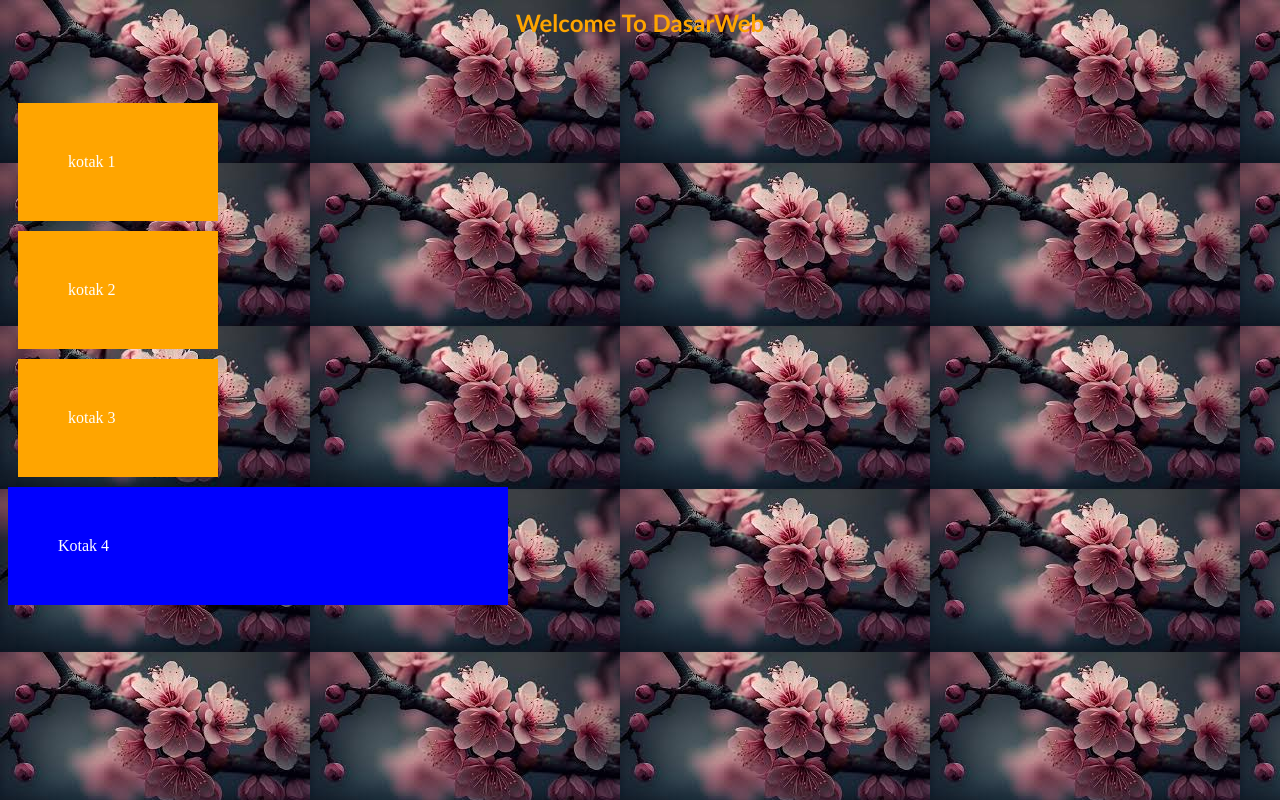
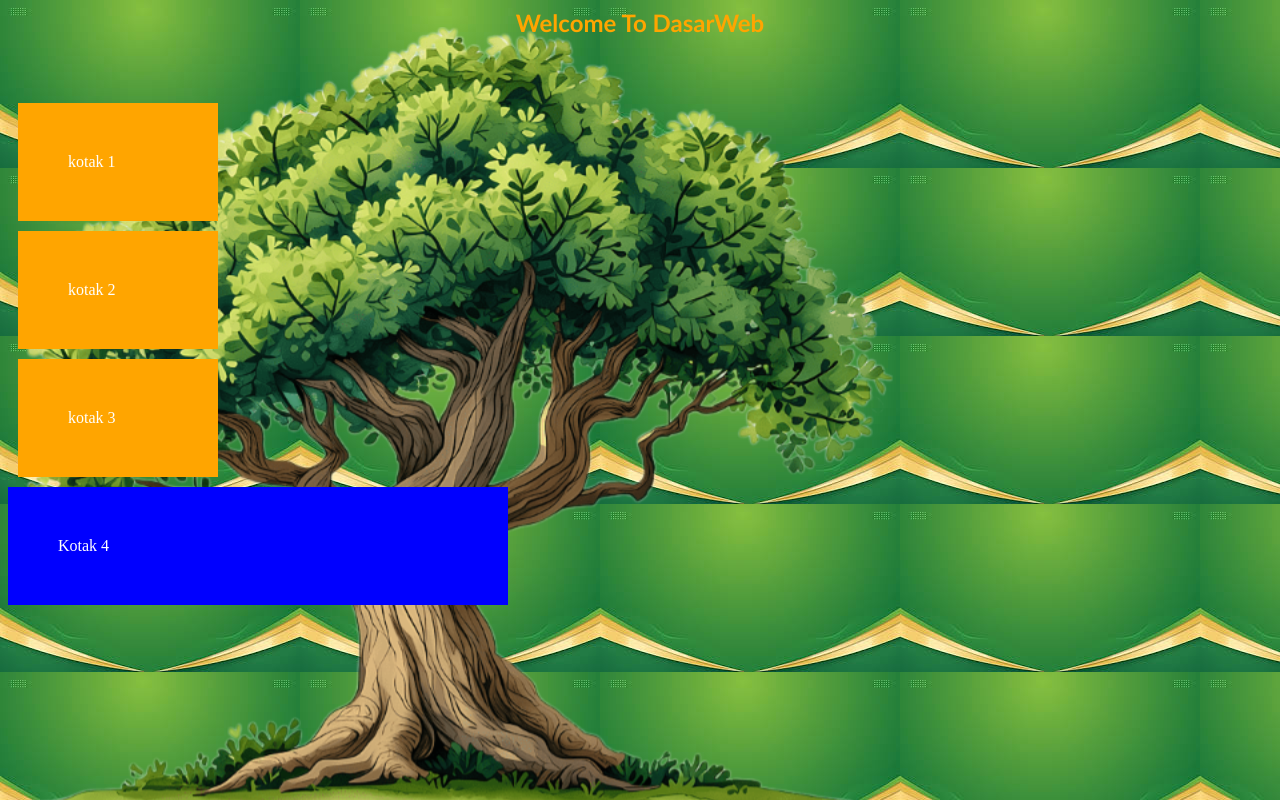
Before and after one commit to Anandarahmawati24/dasarWeb, a PHP site: page / in a window 1280 px wide. Run offline with PHP 8.4, Linux system fonts and the light colour scheme.

Commit message:
praktikum 5 soal no 5

```diff
--- a/Pertemuan2/style.css
+++ b/Pertemuan2/style.css
@@ -20,6 +20,7 @@ h2{
 }
 
 body{
-    background: url('bunga2.jpeg');
+    background: url('img/tree1.png'), url('img/field1.jpeg');
+    background-repeat: no-repeat, repeat;
     color: white;
 }
```
Also changed, not shown: Pertemuan2/img/field1.jpeg (added), Pertemuan2/img/tree1.png (added).
